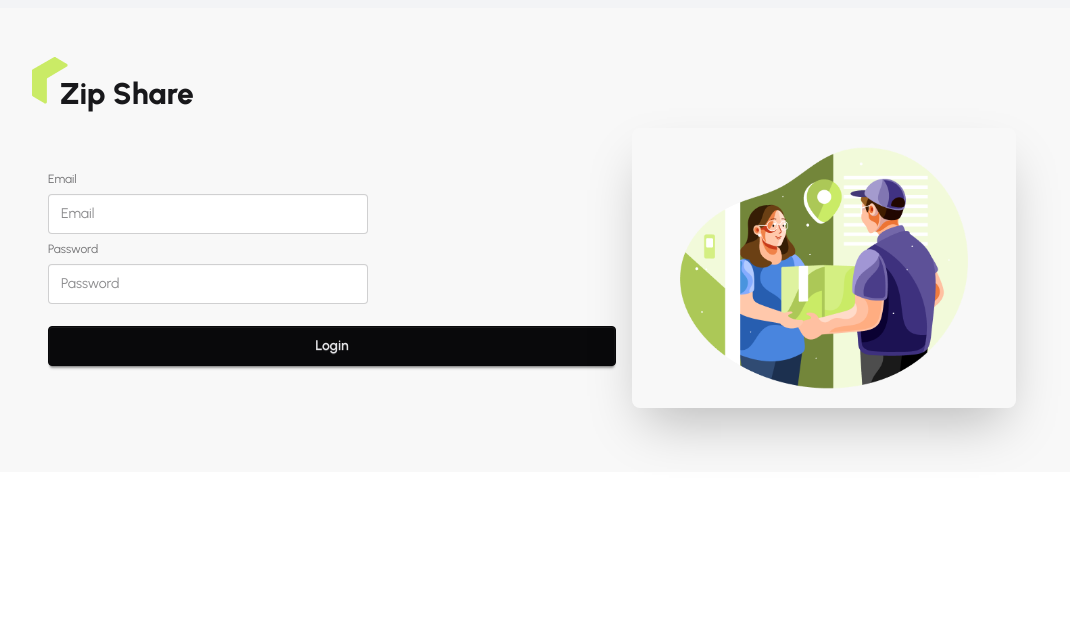
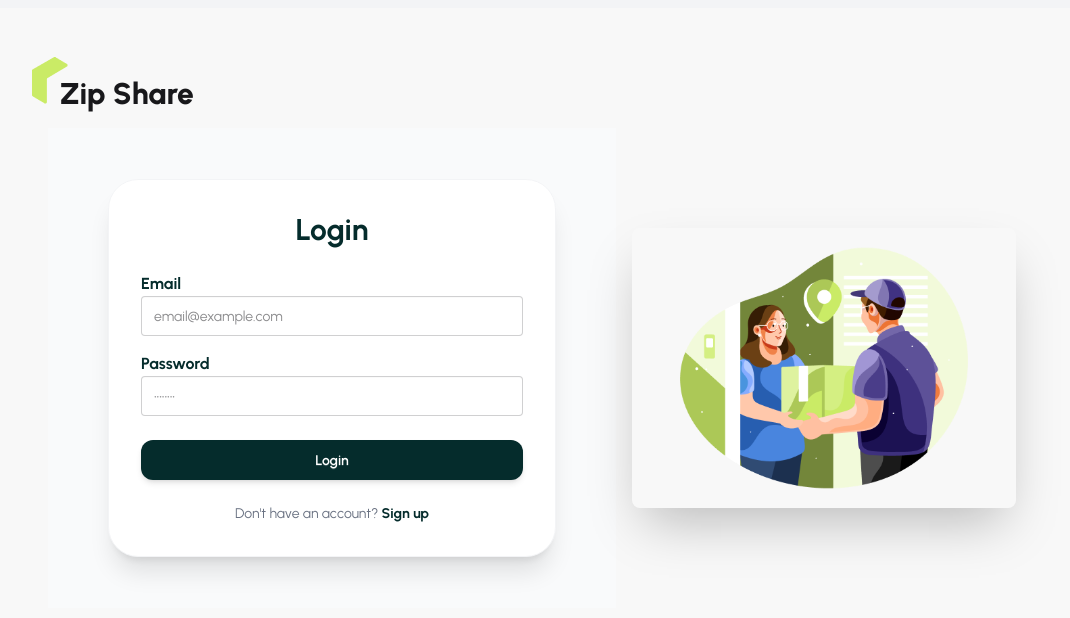
Before and after one commit to mdazim12/zap-shift-client, a React (Vite) app: page /login in a window 1280 px wide. Shown: the top 618 px of the page, without its empty margins (16-1086 px from the left). Built offline with nearby package versions, Linux system fonts and the light colour scheme.

Commit message:
login page done

```diff
--- a/src/Router/Router.jsx
+++ b/src/Router/Router.jsx
@@ -3,6 +3,7 @@ import RootLayouts from "../layouts/RootLayouts";
 import Home from "../pages/Home/Home/Home";
 import AuthLayout from "../layouts/AuthLayout";
 import Login from "../pages/Authentication/Login/Login";
+import Register from "../pages/Authentication/Register/Register";
 
 
 
@@ -26,7 +27,12 @@ export const router = createBrowserRouter([
             {
                 path : 'login',
                 element : <Login></Login>
+            },
+            {
+                path : 'register',
+                element : <Register></Register>
             }
+
         ]
     }
 ]);
--- a/src/layouts/AuthLayout.jsx
+++ b/src/layouts/AuthLayout.jsx
@@ -11,7 +11,7 @@ const AuthLayout = () => {
                 <Logo></Logo>
             </div>
             <div className="hero-content flex-col lg:flex-row-reverse">
-                <div className='flex-1'>
+                <div className='flex-1 '>
                     <img
                         src={AuthImg}
                         className="max-w-sm rounded-lg shadow-2xl"
--- a/src/pages/Authentication/Login/Login.jsx
+++ b/src/pages/Authentication/Login/Login.jsx
@@ -1,34 +1,70 @@
 import React from 'react';
 import { useForm } from 'react-hook-form';
 
-
-
 const Login = () => {
-
-    const { register, handleSubmit } = useForm();
+    const {
+        register,
+        handleSubmit,
+        formState: { errors }
+    } = useForm();
 
     const onSubmit = data => {
         console.log(data);
-    }
+    };
 
     return (
-        <div>
-            <form onSubmit={handleSubmit(onSubmit)} >
-                <fieldset className="fieldset">
-                    <label className="label">Email</label>
-                    <input type="email" {...register('email')} className="input" placeholder="Email" />
+        <div className="min-h-[60vh] flex items-center justify-center bg-gray-50 px-4">
+            <div className="card w-full max-w-md bg-white shadow-xl rounded-[30px] p-8 border border-gray-100" data-aos="fade-up">
+                <h2 className="text-3xl font-bold text-[#052c2c] text-center mb-6">Login</h2>
 
-                    <label className="label">Password</label>
-                    <input type="password"
-                        {...register('password', {
-                            required: true,
-                            minLength: 6
-                        })}
-                        className="input" placeholder="Password" />
+                <form onSubmit={handleSubmit(onSubmit)}>
+                    <div className="form-control w-full mb-4">
+                        <label className="label">
+                            <span className="label-text font-bold text-[#052c2c]">Email</span>
+                        </label>
+                        <input
+                            type="email"
+                            {...register('email', { required: "Email is required" })}
+                            className={`input input-bordered w-full focus:outline-[#052c2c] ${errors.email ? 'border-red-500' : ''}`}
+                            placeholder="email@example.com"
+                        />
+                        {errors.email && (
+                            <p className="text-red-500 text-xs mt-1">{errors.email.message}</p>
+                        )}
+                    </div>
 
-                    <button className="btn btn-neutral mt-4">Login</button>
-                </fieldset>
-            </form>
+                    <div className="form-control w-full mb-6">
+                        <label className="label">
+                            <span className="label-text font-bold text-[#052c2c]">Password</span>
+                        </label>
+                        <input
+                            type="password"
+                            {...register('password', {
+                                required: "Password is required",
+                                minLength: {
+                                    value: 6,
+                                    message: "Password must be at least 6 characters"
+                                }
+                            })}
+                            className={`input input-bordered w-full focus:outline-[#052c2c] ${errors.password ? 'border-red-500' : ''}`}
+                            placeholder="••••••••"
+                        />
+
+                        {/* Streamlined Error Display */}
+                        {errors.password && (
+                            <p className="text-red-500 text-xs mt-1">{errors.password.message}</p>
+                        )}
+                    </div>
+
+                    <button className="btn w-full bg-[#052c2c] hover:bg-[#bef264] text-white hover:text-[#052c2c] border-none rounded-xl transition-all duration-300 shadow-md">
+                        Login
+                    </button>
+
+                    <div className="mt-6 text-center text-sm text-gray-500">
+                        Don't have an account? <span className="text-[#052c2c] font-bold cursor-pointer hover:underline">Sign up</span>
+                    </div>
+                </form>
+            </div>
         </div>
     );
 };
--- /dev/null
+++ b/src/pages/Authentication/Register/Register.jsx
@@ -0,0 +1,11 @@
+import React from 'react';
+
+const Register = () => {
+    return (
+        <div>
+            This is register page
+        </div>
+    );
+};
+
+export default Register;
```
